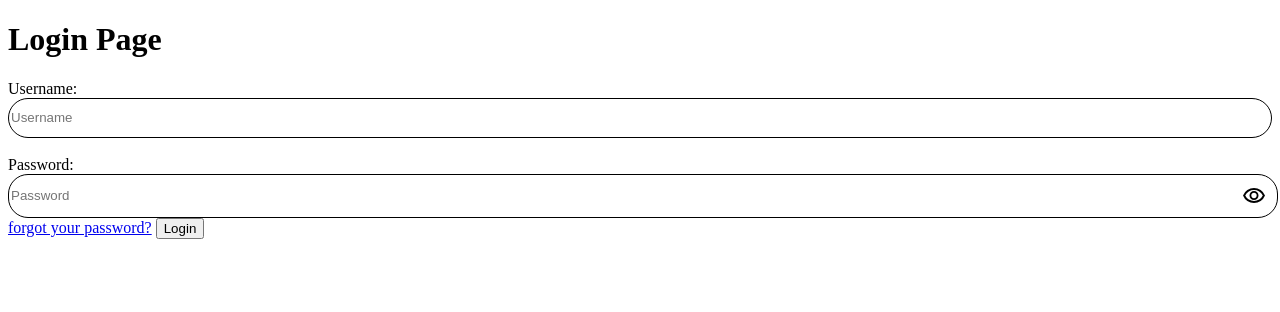
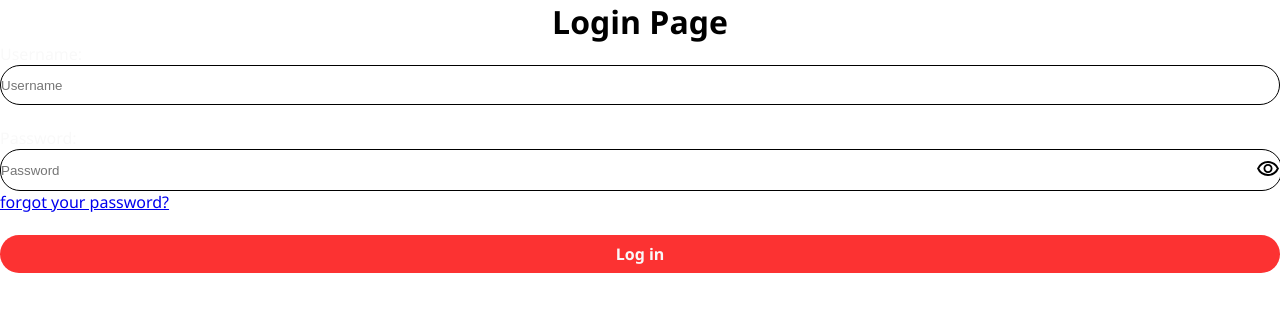
Before and after one commit to JohnSang16/Login-Page, a plain HTML site: page index.html in a window 1280 px wide. Drawn offline with Linux system fonts and the light colour scheme.

Commit message:
created&styled login btn, and set default styles for css

```diff
--- a/index.html
+++ b/index.html
@@ -9,7 +9,7 @@
 </head>
 <body>
 
-    <h1>Login Page</h1>
+    <h1 style = "color: black; text-align:center;">Login Page</h1>
 
 
     <div class="login-wrapper">
@@ -31,8 +31,9 @@
             </div>
         </div>
 
-        <a href="forgot-password-page.html">forgot your password?</a>
-        <button class="submit">Login</button>
+        <a href="forgot-password-page.html" style = "display: block;">forgot your password?</a>
+        <br>
+        <button id="login-btn">Log in</button>
 
     </form>
     </div>
--- a/styles.css
+++ b/styles.css
@@ -1,3 +1,16 @@
+:root{
+    --text-color: #F9F9F9;
+}
+*{
+    margin: 0;
+    padding: 0;
+}
+
+html{
+    font-family:'Segoe UI', Tahoma, Geneva, Verdana, sans-serif;
+    color: var(--text-color);
+}
+
 .login-wrapper{
     display: flex;
     flex-direction: column;
@@ -47,10 +60,25 @@
 }
 
 
+#login-btn{
+    display:block;
+    width: 100%;
+    background-color: rgb(252, 50, 50);
+    color: var(--text-color);
+    font-family: inherit;
+    cursor: pointer;
+    font-weight: 800;
+    font-size: medium;
+    padding: 8px;
+    border-radius: 20px;
+    border: none;
+}
+
 /* forgot-password-page styles:*/
 
 .search-wrapper{
     display: flex;
     flex-direction: column;
     align-items: center;
+
 }
```
Also changed, not shown: forgot-password-page.html (+2 -0 lines).
